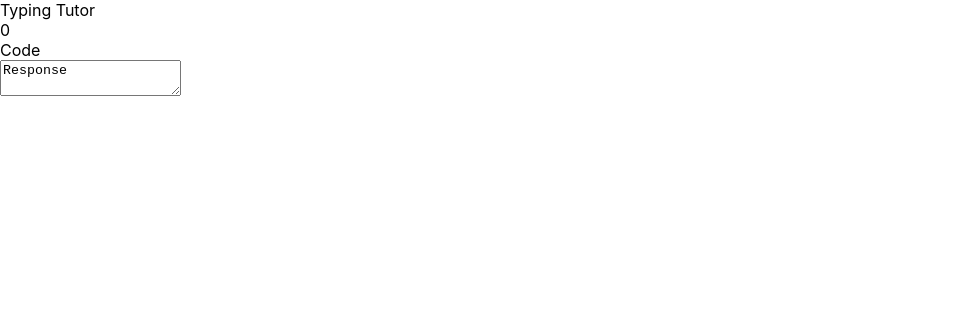
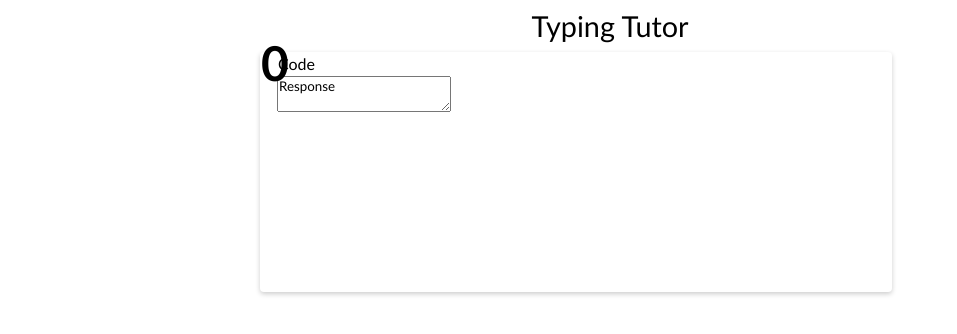
Before and after one commit to ijkeller/Coding-Focused-Typing-Tutor, a React (Create React App) app in the folder react-client/: page / in a window 1280 px wide. Shown: the top 334 px of the page, without its empty margins (0-957 px from the left). Built offline with nearby package versions, Linux system fonts and the light colour scheme.

Commit message:
started initial css

```diff
--- a/react-client/src/index.css
+++ b/react-client/src/index.css
@@ -1,13 +1,51 @@
-body {
-  margin: 0;
-  font-family: -apple-system, BlinkMacSystemFont, 'Segoe UI', 'Roboto', 'Oxygen',
-    'Ubuntu', 'Cantarell', 'Fira Sans', 'Droid Sans', 'Helvetica Neue',
-    sans-serif;
-  -webkit-font-smoothing: antialiased;
-  -moz-osx-font-smoothing: grayscale;
+* {
+  font-family: 'Gill Sans', 'Gill Sans MT', Calibri, 'Trebuchet MS', sans-serif;
+  box-sizing: border-box;
+  list-style: none;
+  --padding: 1rem;
+  --color: hsl(217, 50%, 50%);
+  --hover: hsl(217, 50%, 60%);
+  --input: hsl(217, 50%, 60%);
+  --input-focus: hsl(357, 50%, 60%);
+  --focus: hsl(357, 50%, 50%);
+  --outline-color: black;
+  --outline-hover: hsl(200, 50%, 90%);
+  padding: 1px;
+  margin: 1px;
 }
 
-code {
-  font-family: source-code-pro, Menlo, Monaco, Consolas, 'Courier New',
-    monospace;
+body {
+  width: 95vw;
+  display: flex;
+  justify-content: center;
+  /* align-items: center; */
+  min-height: 100vh;
+  margin: 0;
 }
+
+.title {
+  text-align: center;
+  font-size: 1.8rem;
+  padding-bottom: .5rem;
+}
+
+.container {
+  background: white;
+  border: none;
+  box-shadow: 0 2px 5px 0 rgba(0, 0,  0, .2);
+  border-radius: .25rem;
+  overflow: hidden;
+  padding: 0 var(--padding);
+  margin-bottom: .5rem;
+  width: 700px;
+  height: 30vh;
+  max-width: 90%;
+}
+
+.timer {
+  position: absolute;
+  top: 2rem;
+  font-size: 3rem;
+  /* color: #F0DB4F; */
+  font-weight: bold;
+}
```
